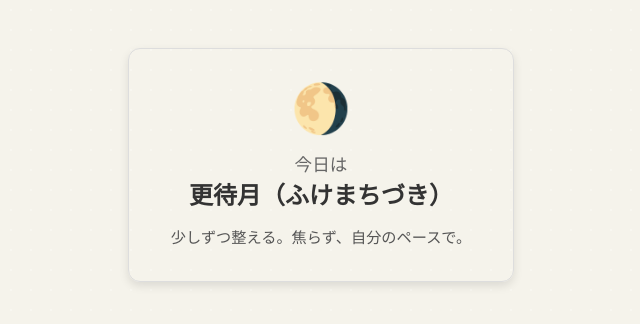
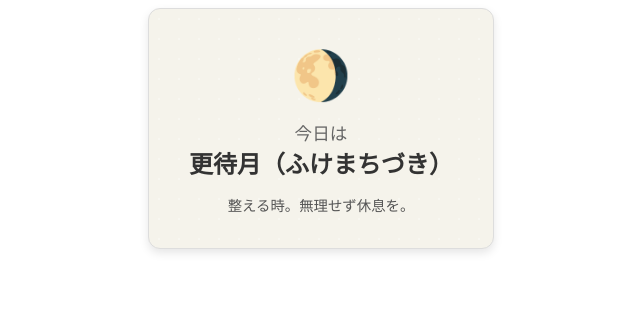
Before and after one commit to hitomisty/moon-widget, a plain HTML site: page index.html in a window 1280 px wide. Shown: the whole page, without its empty margins (319-959 px from the left). Drawn offline with Linux system fonts and the light colour scheme.

Commit message:
Update index.html

```diff
--- a/index.html
+++ b/index.html
@@ -2,12 +2,11 @@
 <html lang="ja">
 <head>
   <meta charset="UTF-8">
-  <meta name="viewport" content="width=device-width, initial-scale=1.0">
-  <title>SWH 月齢ウィジェット</title>
-  <link href="https://fonts.googleapis.com/css2?family=Noto+Serif+JP&display=swap" rel="stylesheet">
+  <title>Moon Phase Widget (Safe Embed Version)</title>
+  <link href="https://fonts.googleapis.com/css2?family=Noto+Serif&display=swap" rel="stylesheet">
   <style>
-    body {
-      font-family: 'Noto Serif JP', serif;
+    .widget-wrapper {
+      font-family: 'Noto Serif', serif;
       background-color: #f5f3eb;
       background-image: radial-gradient(circle, rgba(255,255,255,0.3) 1px, transparent 1px);
       background-size: 20px 20px;
@@ -16,8 +15,8 @@
       padding: 2em;
       border: 1px solid #ddd;
       border-radius: 12px;
-      max-width: 320px;
-      margin: 3em auto;
+      max-width: 280px;
+      margin: 0 auto;
       box-shadow: 0 4px 10px rgba(0, 0, 0, 0.1);
     }
     .moon-icon {
@@ -34,7 +33,7 @@
       margin-bottom: 0.5em;
     }
     .moon-advice {
-      font-size: 0.95em;
+      font-size: 0.9em;
       color: #555;
       line-height: 1.5;
       margin-top: 1em;
@@ -42,10 +41,12 @@
   </style>
 </head>
 <body>
-  <div class="moon-icon" id="moonIcon">🌙</div>
-  <div class="moon-prefix">今日は</div>
-  <div class="moon-label" id="moonLabel">寝待月（ねまちづき）</div>
-  <div class="moon-advice" id="moonAdvice"></div>
+  <div class="widget-wrapper">
+    <div class="moon-icon" id="moonIcon">🌕</div>
+    <div class="moon-prefix">今日は</div>
+    <div class="moon-label" id="moonLabel">満月（まんげつ）</div>
+    <div class="moon-advice" id="moonAdvice"></div>
+  </div>
 
   <script>
     function getMoonAge() {
@@ -57,24 +58,24 @@
     }
 
     function getMoonData(age) {
-      if (age < 1.5 || age >= 28.5) return ['🌑', '新月（しんげつ）', '静かなはじまり。意図を見つけて。'];
-      if (age < 3.5) return ['🌒', '二日月（ふつかづき）', 'ゆっくりと心身を立ち上げて。'];
-      if (age < 5.5) return ['🌒', '三日月（みかづき）', '新しいことに少しずつ取り組んで。'];
-      if (age < 7.5) return ['🌒', '四日月（よっかづき）', '内にある芽を育てていく時間。'];
+      if (age < 1.5 || age >= 28.5) return ['🌑', '新月（しんげつ）', '静かな始まりの日。意図を立てるのに最適。'];
+      if (age < 3.5) return ['🌒', '二日月（ふつかづき）', 'ゆっくりと身体と心を目覚めさせて。'];
+      if (age < 5.5) return ['🌒', '三日月（みかづき）', '小さなスタートを大切に。'];
+      if (age < 7.5) return ['🌒', '四日月（よんにちづき）', '芽吹きを育てる時期。'];
       if (age < 8.5) return ['🌓', '上弦の月（じょうげんのつき）', '迷いが出やすい時。方向性を見直すチャンス。'];
-      if (age < 10.5) return ['🌔', '七日月（なのかづき）', '気持ちに素直に動いてみて。'];
-      if (age < 12.5) return ['🌔', '十日月（とおかづき）', '少しずつ形になっていく時期。'];
+      if (age < 10.5) return ['🌔', '七日月（なぬかづき）', '気持ちを信じて進んで。'];
+      if (age < 12.5) return ['🌔', '十日月（とおかづき）', '形になりはじめる時。'];
       if (age < 14.8) return ['🌔', '小望月（こもちづき）', '満ちゆく中で、自分を信じて進んで。'];
       if (age < 15.5) return ['🌕', '満月（まんげつ）', 'エネルギーのピーク。手放しを意識して。'];
       if (age < 16.5) return ['🌖', '十六夜（いざよい）', '少しずつ整える。焦らず、自分のペースで。'];
-      if (age < 17.5) return ['🌖', '立待月（たちまちづき）', '少しずつ整える。焦らず、自分のペースで。'];
-      if (age < 18.5) return ['🌖', '居待月（いまちづき）', '少しずつ整える。焦らず、自分のペースで。'];
-      if (age < 19.5) return ['🌖', '寝待月（ねまちづき）', '少しずつ整える。焦らず、自分のペースで。'];
-      if (age < 20.5) return ['🌖', '更待月（ふけまちづき）', '少しずつ整える。焦らず、自分のペースで。'];
-      if (age < 21.5) return ['🌖', '二十日月（はつかづき）', '静けさを感じる時間を持って。'];
-      if (age < 23.5) return ['🌗', '下弦の月（かげんのつき）', '振り返りに適したタイミング。静かな内省を。'];
-      if (age < 26.5) return ['🌘', '有明の月（ありあけのつき）', '静けさと休息を意識して。心身を緩めて。'];
-      return ['🌘', '三十日月（みそかづき）', 'そっと終わりを受け入れて、整える。'];
+      if (age < 17.5) return ['🌖', '立待月（たちまちづき）', '焦らず、自分のリズムで。'];
+      if (age < 18.5) return ['🌖', '居待月（いまちづき）', 'ゆったりと、自分をいたわる時間。'];
+      if (age < 19.5) return ['🌖', '寝待月（ねまちづき）', '心身を緩め、静けさを意識して。'];
+      if (age < 20.5) return ['🌖', '更待月（ふけまちづき）', '整える時。無理せず休息を。'];
+      if (age < 21.5) return ['🌖', '二十日月（はつかづき）', '静かな余韻を味わって。'];
+      if (age < 23.5) return ['🌗', '下弦の月（かげんのつき）', '振り返りに適したタイミング。内省を大切に。'];
+      if (age < 26.5) return ['🌘', '二十六夜（にじゅうろくや）', '深い休息を。次の新月へ備えて。'];
+      return ['🌘', '三十日月（みそかづき）', 'ひとつのサイクルを静かに閉じ、新たな準備を。'];
     }
 
     const age = getMoonAge();
```
